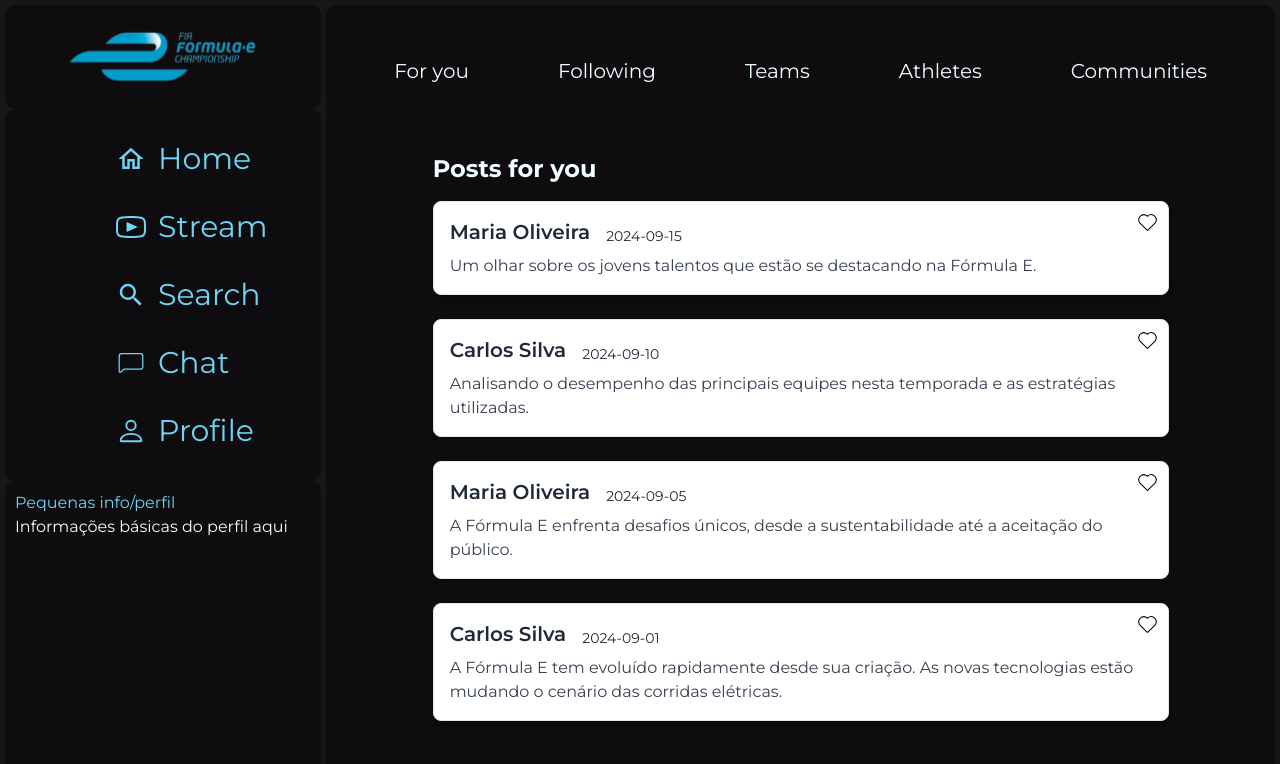
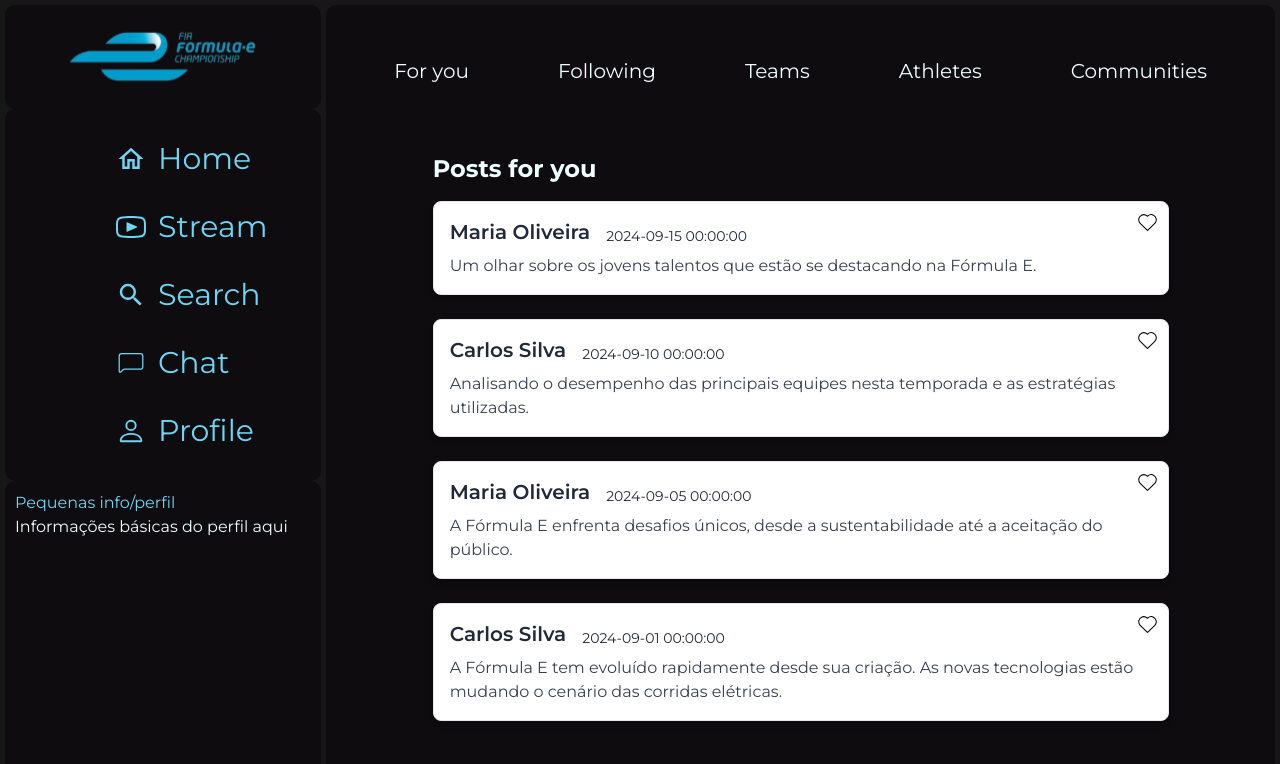
Before and after one commit to peguidotte/E-PitStop__React, a React (Vite) app: page / in a window 1280 px wide. Shown: the top 764 px of the page. Built offline with nearby package versions, Linux system fonts and the light colour scheme.

Commit message:
list post

```diff
--- a/src/assets/postsUser.json
+++ b/src/assets/postsUser.json
@@ -26,7 +26,7 @@
         "id": 101,
         "titulo": "A evolução da Fórmula E",
         "conteudo": "A Fórmula E tem evoluído rapidamente desde sua criação. As novas tecnologias estão mudando o cenário das corridas elétricas.",
-        "data": "2024-09-01",
+        "data": "2024-09-01 00:00:00",
         "usuario_id": 1,
         "grupo_id": 1
       },
@@ -34,7 +34,7 @@
         "id": 102,
         "titulo": "Desempenho das equipes na temporada 2024",
         "conteudo": "Analisando o desempenho das principais equipes nesta temporada e as estratégias utilizadas.",
-        "data": "2024-09-10",
+        "data": "2024-09-10 00:00:00",
         "usuario_id": 1,
         "grupo_id": null
       },
@@ -42,7 +42,7 @@
         "id": 201,
         "titulo": "Os desafios da Fórmula E",
         "conteudo": "A Fórmula E enfrenta desafios únicos, desde a sustentabilidade até a aceitação do público.",
-        "data": "2024-09-05",
+        "data": "2024-09-05 00:00:00",
         "usuario_id": 2,
         "grupo_id": 2
       },
@@ -50,7 +50,7 @@
         "id": 202,
         "titulo": "Os pilotos mais promissores da Fórmula E",
         "conteudo": "Um olhar sobre os jovens talentos que estão se destacando na Fórmula E.",
-        "data": "2024-09-15",
+        "data": "2024-09-15 00:00:00",
         "usuario_id": 2,
         "grupo_id": null
       }
--- a/src/pages/Home.jsx
+++ b/src/pages/Home.jsx
@@ -19,17 +19,10 @@ export default function Home() {
     }, [])
 
     function formatDate() {
-        var d = new Date(),
-            month = '' + (d.getMonth() + 1),
-            day = '' + d.getDate(),
-            year = d.getFullYear();
-
-        if (month.length < 2)
-            month = '0' + month;
-        if (day.length < 2)
-            day = '0' + day;
-
-        return [year, month, day].join('-');
+        var d = new Date();
+        d = new Date(d.getTime() - 3000000);
+        var date_format_str = d.getFullYear().toString()+"-"+((d.getMonth()+1).toString().length==2?(d.getMonth()+1).toString():"0"+(d.getMonth()+1).toString())+"-"+(d.getDate().toString().length==2?d.getDate().toString():"0"+d.getDate().toString())+" "+(d.getHours().toString().length==2?d.getHours().toString():"0"+d.getHours().toString())+":"+((parseInt(d.getMinutes()/5)*5).toString().length==2?(parseInt(d.getMinutes()/5)*5).toString():"0"+(parseInt(d.getMinutes()/5)*5).toString())+":00";
+        return date_format_str
     }
 
     const createPost = () => {
--- a/src/pages/Home/HomeForyou.jsx
+++ b/src/pages/Home/HomeForyou.jsx
@@ -8,7 +8,6 @@ function Foryou() {
     const [likedPosts, setLikedPosts] = useState([]);
     const [posts, setPosts] = useState([]);
     const user = JSON.parse(localStorage.getItem("currentUser"));
-    const [textPost, setTextPost] = useState('');
 
     useEffect(() => {
         setUsuarios(data.usuarios);
```
